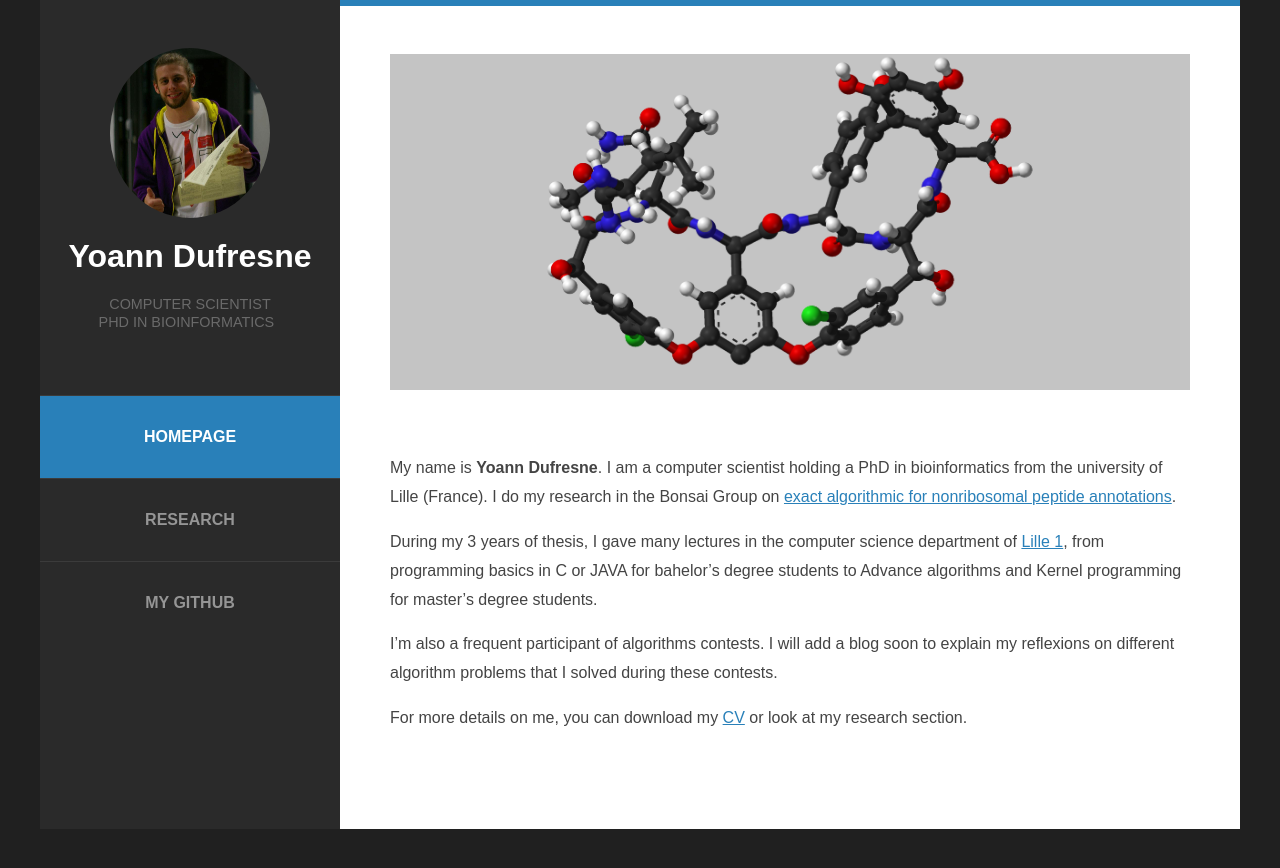
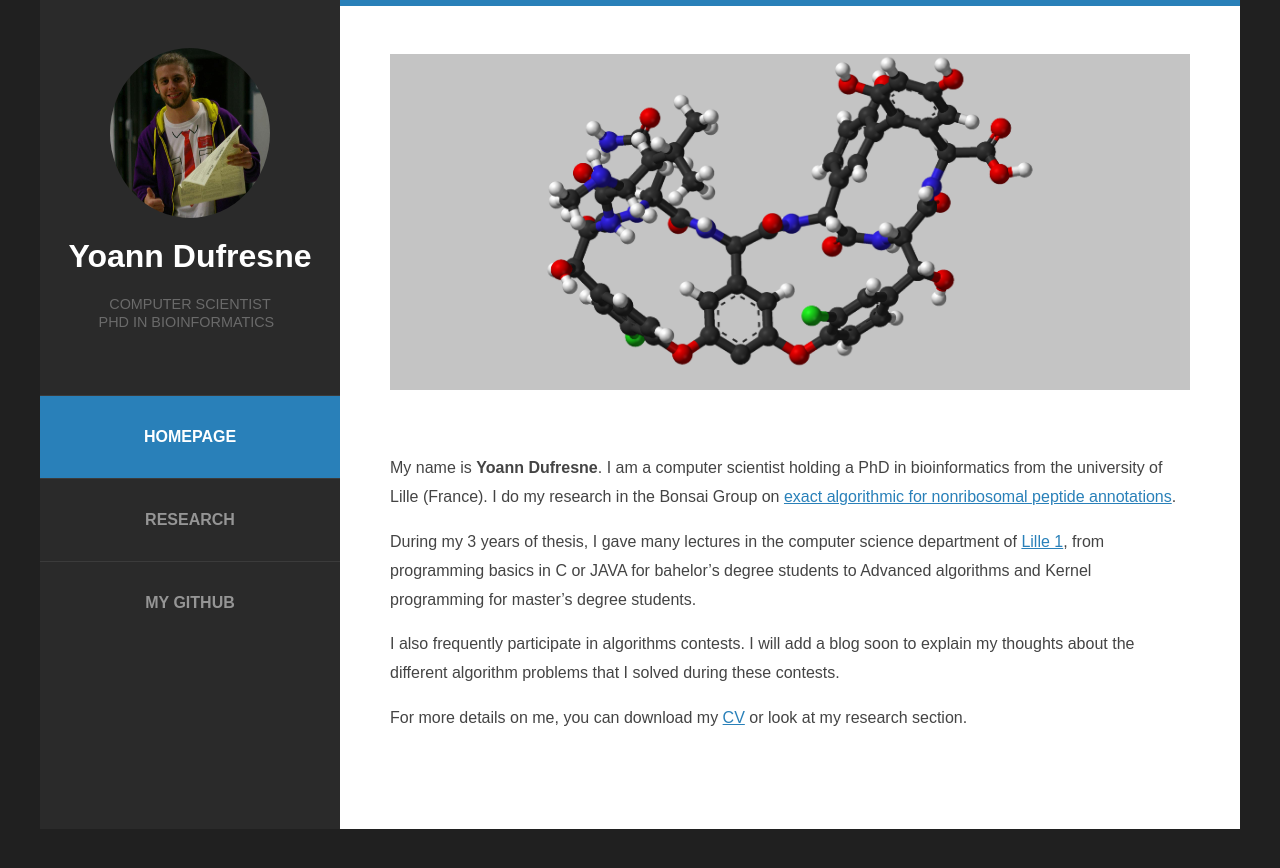
Before and after one commit to yoann-dufresne/website, a Jekyll site: the page built from index.md, in a window 1280 px wide. Shown: the top 868 px of the page. Built offline with Jekyll 4.4.1, drawn with Linux system fonts in a browser that asks for light colours.

Commit message:
corrections

```diff
--- a/_config.yml
+++ b/_config.yml
@@ -22,6 +22,10 @@ baseurl: "" # the subpath of your site, e.g. /blog
 url: "" # the base hostname & protocol for your site, e.g. http://example.com
 github_username:  yoann-dufresne
 
+# Global settings
+timezone: Europe/Paris
+encoding: utf-8
+
 # Build settings
 markdown: kramdown
 theme: minima
@@ -30,3 +34,4 @@ gems:
 exclude:
   - Gemfile
   - Gemfile.lock
+show_drafts: true
--- a/index.md
+++ b/index.md
@@ -9,8 +9,8 @@ My name is **Yoann Dufresne**.
 I am a computer scientist holding a PhD in bioinformatics from the university of Lille (France).
 I do my research in the Bonsai Group on [exact algorithmic for nonribosomal peptide annotations](https://yoann-dufresne.github.io/Thesis/manuscrit.pdf "My thesis").
 
-During my 3 years of thesis, I gave many lectures in the computer science department of [Lille 1](http://www.univ-lille1.fr/), from programming basics in C or JAVA for bahelor's degree students to Advance algorithms and Kernel programming for master's degree students.
+During my 3 years of thesis, I gave many lectures in the computer science department of [Lille 1](http://www.univ-lille1.fr/), from programming basics in C or JAVA for bahelor's degree students to Advanced algorithms and Kernel programming for master's degree students.
 
-I'm also a frequent participant of algorithms contests. I will add a blog soon to explain my reflexions on different algorithm problems that I solved during these contests.
+I also frequently participate in algorithms contests. I will add a blog soon to explain my thoughts about the different algorithm problems that I solved during these contests.
 
 For more details on me, you can download my [CV](data/CV-1page.pdf) or look at my research section.
```
